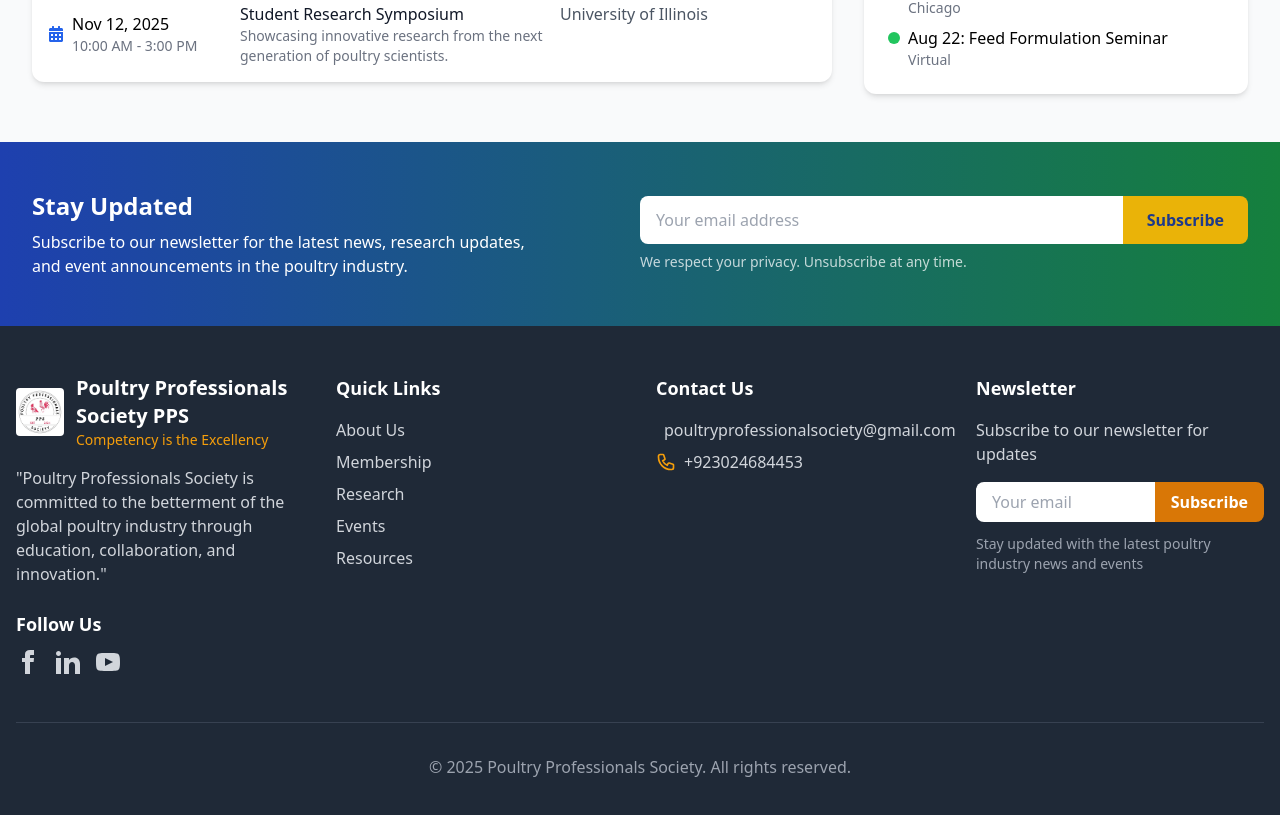
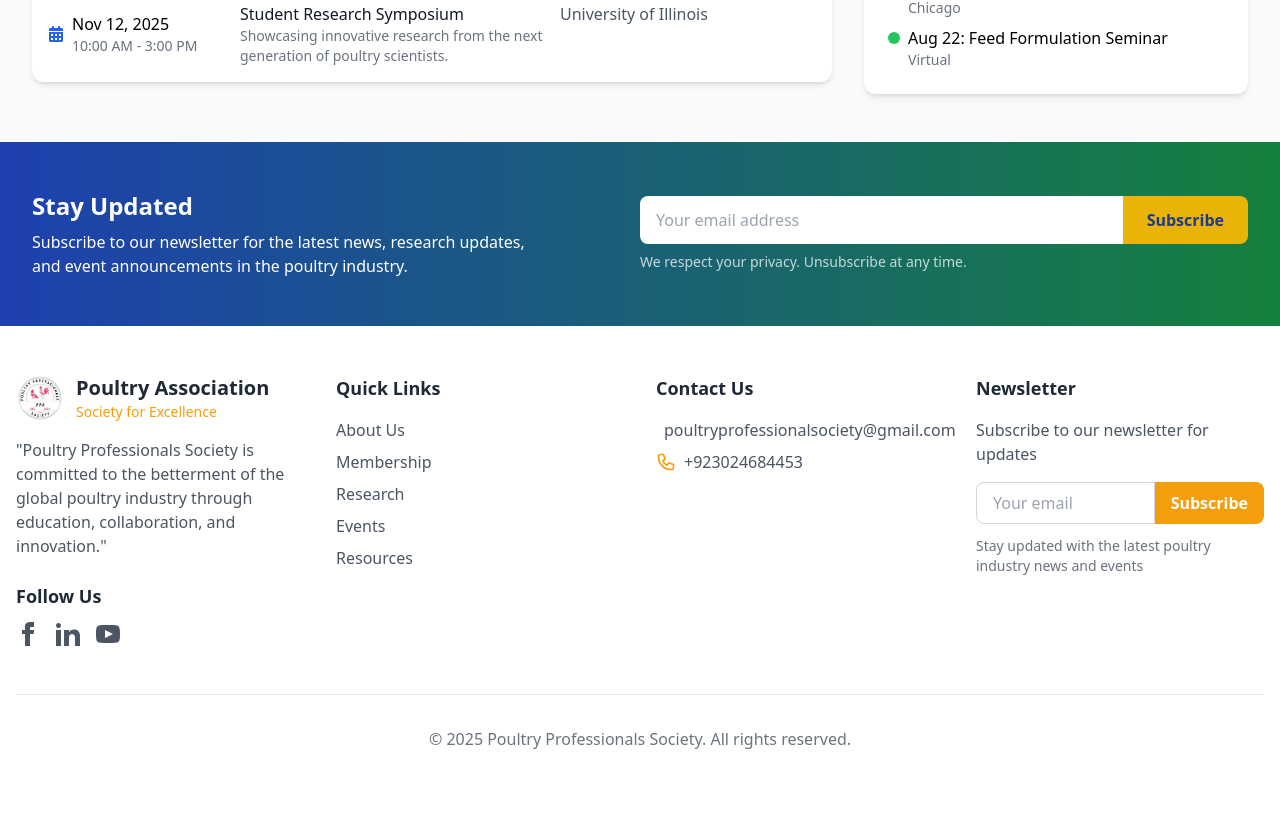
Before and after one commit to Abdullah786346/poultry2, a React (Create React App) app: page / in a window 1280 px wide. Shown: the part 4085-4900 px from the top of the page. Built offline with nearby package versions, Linux system fonts and the light colour scheme.

Commit message:
Initial commit - added footer component

```diff
--- a/package.json
+++ b/package.json
@@ -9,9 +9,11 @@
     "@testing-library/user-event": "^13.5.0",
     "axios": "^1.10.0",
     "date-fns": "^4.1.0",
+    "firebase": "^12.0.0",
     "framer-motion": "^12.23.9",
     "react": "^19.1.0",
     "react-dom": "^19.1.0",
+    "react-firebase-hooks": "^5.1.1",
     "react-icons": "^5.5.0",
     "react-router-dom": "^7.7.1",
     "react-router-hash-link": "^2.4.3",
--- a/src/App.js
+++ b/src/App.js
@@ -14,6 +14,8 @@
 // Pages
 import Login from './components/pages/Login';
 import SignUp from './components/pages/SignUp';
+import Dashboard from './components/pages/Dashboard'; // ✅ Add this
+import PrivateRoute from './components/PrivateRoute'; // ✅ Add this
 
 function App() {
   return (
@@ -22,12 +24,13 @@
         <Navbar />
 
         <Routes>
+          {/* Public Home Page */}
           <Route
             path="/"
             element={
               <>
                 <Hero />
-                  <section id="resources">
+                <section id="resources">
                   <Mission />
                 </section>
                 <section id="about">
@@ -39,15 +42,26 @@
                 <section id="news">
                   <News />
                 </section>
-
                 <section id="contact">
                   <Footer />
                 </section>
               </>
             }
           />
+
+          {/* Public Routes */}
           <Route path="/login" element={<Login />} />
           <Route path="/signup" element={<SignUp />} />
+
+          {/* Protected Route */}
+          <Route
+            path="/dashboard"
+            element={
+              <PrivateRoute>
+                <Dashboard />
+              </PrivateRoute>
+            }
+          />
         </Routes>
       </div>
     </Router>
--- a/src/components/Footer.jsx
+++ b/src/components/Footer.jsx
@@ -2,7 +2,7 @@
 
 const Footer = () => {
   return (
-    <footer className="bg-gray-800 text-white py-12">
+    <footer className="bg-white text-gray-700 py-12">
       <div className="max-w-7xl mx-auto px-4">
         <div className="grid grid-cols-1 md:grid-cols-4 gap-8">
 
@@ -15,35 +15,35 @@
                 className="w-12 h-12 object-cover mr-3 rounded"
               />
               <div>
-                <div className="text-xl font-bold text-white">Poultry Professionals Society  PPS </div>
-                <div className="text-sm text-amber-500">Competency is the Excellency</div>
+                <div className="text-xl font-bold text-gray-800">Poultry Association </div>
+                <div className="text-sm text-amber-500">Society for  Excellence</div>
               </div>
             </div>
 
-            <p className="text-gray-300 mb-4">
+            <p className="text-gray-600 mb-4">
               "Poultry Professionals Society is committed to the betterment of the global poultry industry through education, collaboration, and innovation."
             </p>
 
             {/* Social Media Links */}
             <div className="mt-6">
-              <h4 className="font-bold text-lg mb-3">Follow Us</h4>
+              <h4 className="font-bold text-lg mb-3 text-gray-800">Follow Us</h4>
               <div className="flex space-x-4">
                 {/* Facebook */}
-                <a href="https://facebook.com" target="_blank" rel="noopener noreferrer" className="text-gray-300 hover:text-blue-500 transition-colors">
+                <a href="https://facebook.com" target="_blank" rel="noopener noreferrer" className="text-gray-600 hover:text-blue-600 transition-colors">
                   <svg xmlns="http://www.w3.org/2000/svg" className="h-6 w-6" fill="currentColor" viewBox="0 0 24 24">
                     <path d="M9 8h-3v4h3v12h5v-12h3.642l.358-4h-4v-1.667c0-.955.192-1.333 1.115-1.333h2.885v-5h-3.808c-3.596 0-5.192 1.583-5.192 4.615v3.385z"/>
                   </svg>
                 </a>
 
                 {/* LinkedIn */}
-                <a href="https://linkedin.com" target="_blank" rel="noopener noreferrer" className="text-gray-300 hover:text-blue-400 transition-colors">
+                <a href="https://linkedin.com" target="_blank" rel="noopener noreferrer" className="text-gray-600 hover:text-blue-700 transition-colors">
                   <svg xmlns="http://www.w3.org/2000/svg" className="h-6 w-6" fill="currentColor" viewBox="0 0 24 24">
                     <path d="M4.98 3.5c0 1.381-1.11 2.5-2.48 2.5s-2.48-1.119-2.48-2.5c0-1.38 1.11-2.5 2.48-2.5s2.48 1.12 2.48 2.5zm.02 4.5h-5v16h5v-16zm7.982 0h-4.968v16h4.969v-8.399c0-4.67 6.029-5.052 6.029 0v8.399h4.988v-10.131c0-7.88-8.922-7.593-11.018-3.714v-2.155z"/>
                   </svg>
                 </a>
 
                 {/* YouTube */}
-                <a href="https://youtube.com" target="_blank" rel="noopener noreferrer" className="text-gray-300 hover:text-red-600 transition-colors">
+                <a href="https://youtube.com" target="_blank" rel="noopener noreferrer" className="text-gray-600 hover:text-red-600 transition-colors">
                   <svg xmlns="http://www.w3.org/2000/svg" className="h-6 w-6" fill="currentColor" viewBox="0 0 24 24">
                     <path d="M19.615 3.184c-3.604-.246-11.631-.245-15.23 0-3.897.266-4.356 2.62-4.385 8.816.029 6.185.484 8.549 4.385 8.816 3.6.245 11.626.246 15.23 0 3.897-.266 4.356-2.62 4.385-8.816-.029-6.185-.484-8.549-4.385-8.816zm-10.615 12.816v-8l8 3.993-8 4.007z"/>
                   </svg>
@@ -54,25 +54,25 @@
 
           {/* Quick Links */}
           <div>
-            <h4 className="font-bold text-lg mb-4">Quick Links</h4>
+            <h4 className="font-bold text-lg mb-4 text-gray-800">Quick Links</h4>
             <ul className="space-y-2">
-              <li><a href="#" className="text-gray-300 hover:text-amber-400 transition-colors">About Us</a></li>
-              <li><a href="#" className="text-gray-300 hover:text-amber-400 transition-colors">Membership</a></li>
-              <li><a href="#" className="text-gray-300 hover:text-amber-400 transition-colors">Research</a></li>
-              <li><a href="#" className="text-gray-300 hover:text-amber-400 transition-colors">Events</a></li>
-              <li><a href="#" className="text-gray-300 hover:text-amber-400 transition-colors">Resources</a></li>
+              <li><a href="#" className="text-gray-600 hover:text-amber-500 transition-colors">About Us</a></li>
+              <li><a href="#" className="text-gray-600 hover:text-amber-500 transition-colors">Membership</a></li>
+              <li><a href="#" className="text-gray-600 hover:text-amber-500 transition-colors">Research</a></li>
+              <li><a href="#" className="text-gray-600 hover:text-amber-500 transition-colors">Events</a></li>
+              <li><a href="#" className="text-gray-600 hover:text-amber-500 transition-colors">Resources</a></li>
             </ul>
           </div>
 
           {/* Contact Info */}
           <div>
-            <h4 className="font-bold text-lg mb-4">Contact Us</h4>
-            <address className="text-gray-300 not-italic space-y-2">
+            <h4 className="font-bold text-lg mb-4 text-gray-800">Contact Us</h4>
+            <address className="text-gray-600 not-italic space-y-2">
               <div className="flex items-start">
                 <svg xmlns="http://www.w3.org/2000/svg" className="h-5 w-5 mr-2 mt-0.5 text-amber-500" fill="none" viewBox="0 0 24 24" stroke="currentColor">
                   <path strokeLinecap="round" strokeLinejoin="round" strokeWidth={2} d="M3 8l7.89 5.26a2 2 0 002.22 0L21 8M5 19h14a2 2 0 002-2V7a2 2 0 00-2-2H5a2 2 0 00-2 2v10a2 2 0 002 2z" />
                 </svg>
-                <a href="mailto:poultryprofessionalsociety@gmail.com" className="hover:text-amber-400 transition-colors">
+                <a href="mailto:poultryprofessionalsociety@gmail.com" className="hover:text-amber-500 transition-colors">
                   poultryprofessionalsociety@gmail.com
                 </a>
               </div>
@@ -81,7 +81,7 @@
                 <svg xmlns="http://www.w3.org/2000/svg" className="h-5 w-5 mr-2 mt-0.5 text-amber-500" fill="none" viewBox="0 0 24 24" stroke="currentColor">
                   <path strokeLinecap="round" strokeLinejoin="round" strokeWidth={2} d="M3 5a2 2 0 012-2h3.28a1 1 0 01.948.684l1.498 4.493a1 1 0 01-.502 1.21l-2.257 1.13a11.042 11.042 0 005.516 5.516l1.13-2.257a1 1 0 011.21-.502l4.493 1.498a1 1 0 01.684.949V19a2 2 0 01-2 2h-1C9.716 21 3 14.284 3 6V5z" />
                 </svg>
-                <a href="tel:+923024684453" className="hover:text-amber-400 transition-colors">
+                <a href="tel:+923024684453" className="hover:text-amber-500 transition-colors">
                   +923024684453
                 </a>
               </div>
@@ -90,26 +90,26 @@
 
           {/* Newsletter */}
           <div>
-            <h4 className="font-bold text-lg mb-4">Newsletter</h4>
-            <p className="text-gray-300 mb-4">Subscribe to our newsletter for updates</p>
+            <h4 className="font-bold text-lg mb-4 text-gray-800">Newsletter</h4>
+            <p className="text-gray-600 mb-4">Subscribe to our newsletter for updates</p>
             <div className="flex mb-3">
               <input
                 type="email"
                 placeholder="Your email"
-                className="px-4 py-2 rounded-l-lg w-full text-gray-800 focus:outline-none focus:ring-2 focus:ring-amber-500"
+                className="px-4 py-2 rounded-l-lg w-full text-gray-800 focus:outline-none focus:ring-2 focus:ring-amber-500 border border-gray-300"
               />
-              <button className="bg-amber-600 hover:bg-amber-700 px-4 rounded-r-lg transition-colors text-white font-semibold">
+              <button className="bg-amber-500 hover:bg-amber-600 px-4 rounded-r-lg transition-colors text-white font-semibold">
                 Subscribe
               </button>
             </div>
-            <p className="text-gray-400 text-sm">
+            <p className="text-gray-500 text-sm">
               Stay updated with the latest poultry industry news and events
             </p>
           </div>
         </div>
 
         {/* Copyright */}
-        <div className="border-t border-gray-700 mt-12 pt-8 text-center text-gray-400">
+        <div className="border-t border-gray-200 mt-12 pt-8 text-center text-gray-500">
           <p>© 2025 Poultry Professionals Society. All rights reserved.</p>
         </div>
       </div>
--- /dev/null
+++ b/src/components/PrivateRoute.jsx
@@ -0,0 +1,15 @@
+// src/components/PrivateRoute.jsx
+import React from 'react';
+import { Navigate } from 'react-router-dom';
+import { useAuthState } from 'react-firebase-hooks/auth';
+import { auth } from '../firebase'; // ✅ make sure the path is correct
+
+const PrivateRoute = ({ children }) => {
+  const [user, loading] = useAuthState(auth);
+
+  if (loading) return <p className="text-center mt-10">Loading...</p>;
+
+  return user ? children : <Navigate to="/login" />;
+};
+
+export default PrivateRoute;
--- /dev/null
+++ b/src/components/pages/Dashboard.jsx
@@ -0,0 +1,28 @@
+// src/components/pages/Dashboard.jsx
+import React from 'react';
+import { auth } from '../../firebase';
+import { useNavigate } from 'react-router-dom';
+
+const Dashboard = () => {
+  const navigate = useNavigate();
+
+  const handleLogout = () => {
+    auth.signOut();
+    navigate('/login');
+  };
+
+  return (
+    <div className="min-h-screen flex flex-col items-center justify-center bg-gray-100 text-center">
+      <h1 className="text-4xl font-bold text-amber-600 mb-4">Welcome to the Dashboard</h1>
+      <p className="mb-8 text-gray-700">You are successfully logged in.</p>
+      <button
+        onClick={handleLogout}
+        className="bg-red-500 text-white px-6 py-3 rounded-md hover:bg-red-600 transition"
+      >
+        Logout
+      </button>
+    </div>
+  );
+};
+
+export default Dashboard;
--- /dev/null
+++ b/src/firebase.js
@@ -0,0 +1,18 @@
+// src/firebase.js
+import { initializeApp } from "firebase/app";
+import { getAuth } from "firebase/auth";
+import { getFirestore } from "firebase/firestore";
+
+const firebaseConfig = {
+  apiKey: "AIzaSyARktvxjrtjgwjJtj1RTfmXZUpDziBlaX0",
+  authDomain: "poultryscienceorg.firebaseapp.com",
+  projectId: "poultryscienceorg",
+  storageBucket: "poultryscienceorg.firebasestorage.app",
+  messagingSenderId: "433402554079",
+  appId: "1:433402554079:web:65ee159d5553eb0760eb6a",
+};
+
+const app = initializeApp(firebaseConfig);
+
+export const auth = getAuth(app);
+export const db = getFirestore(app);
```
Also changed, not shown: src/components/pages/Login.jsx (+39 -7 lines), src/components/pages/SignUp.jsx (+70 -65 lines), 1 other file (tests, documents, lock files or other folders).
